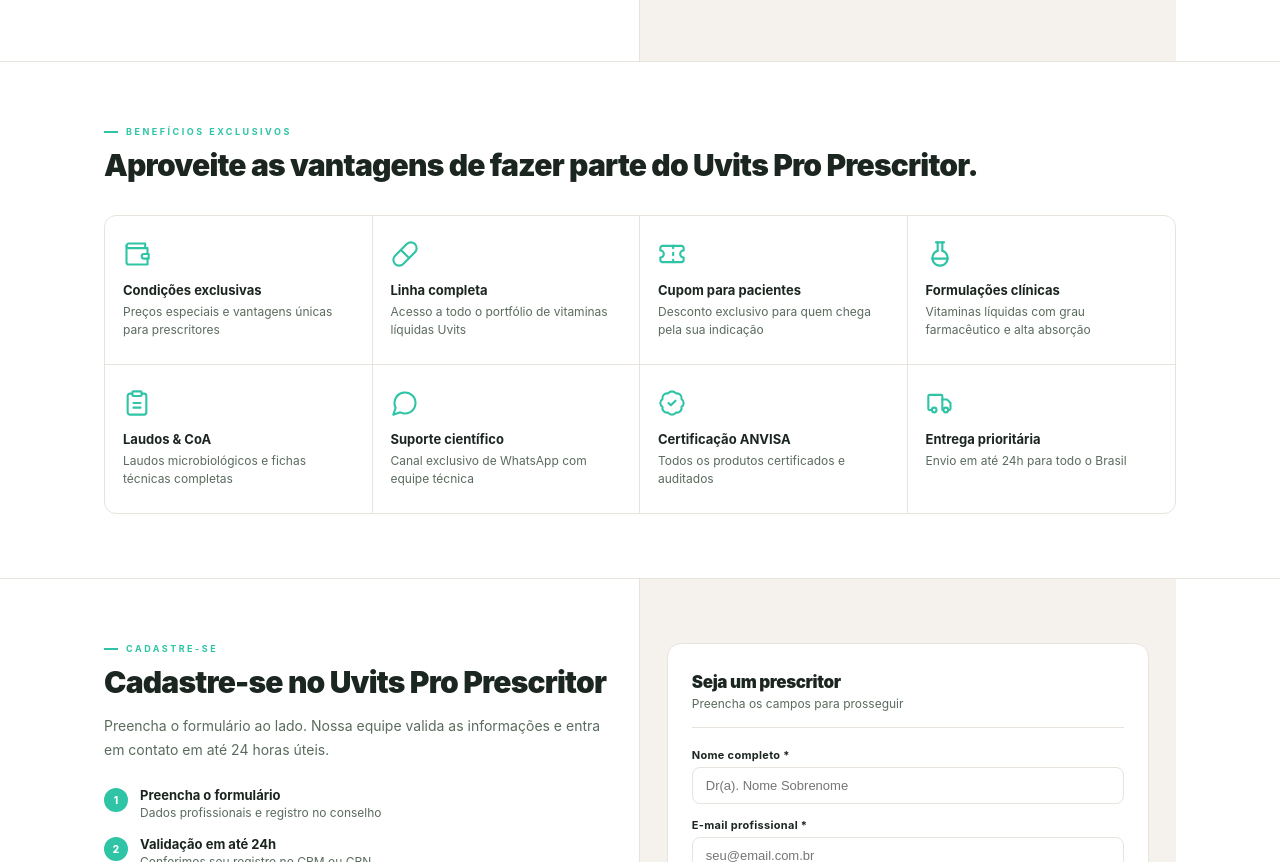
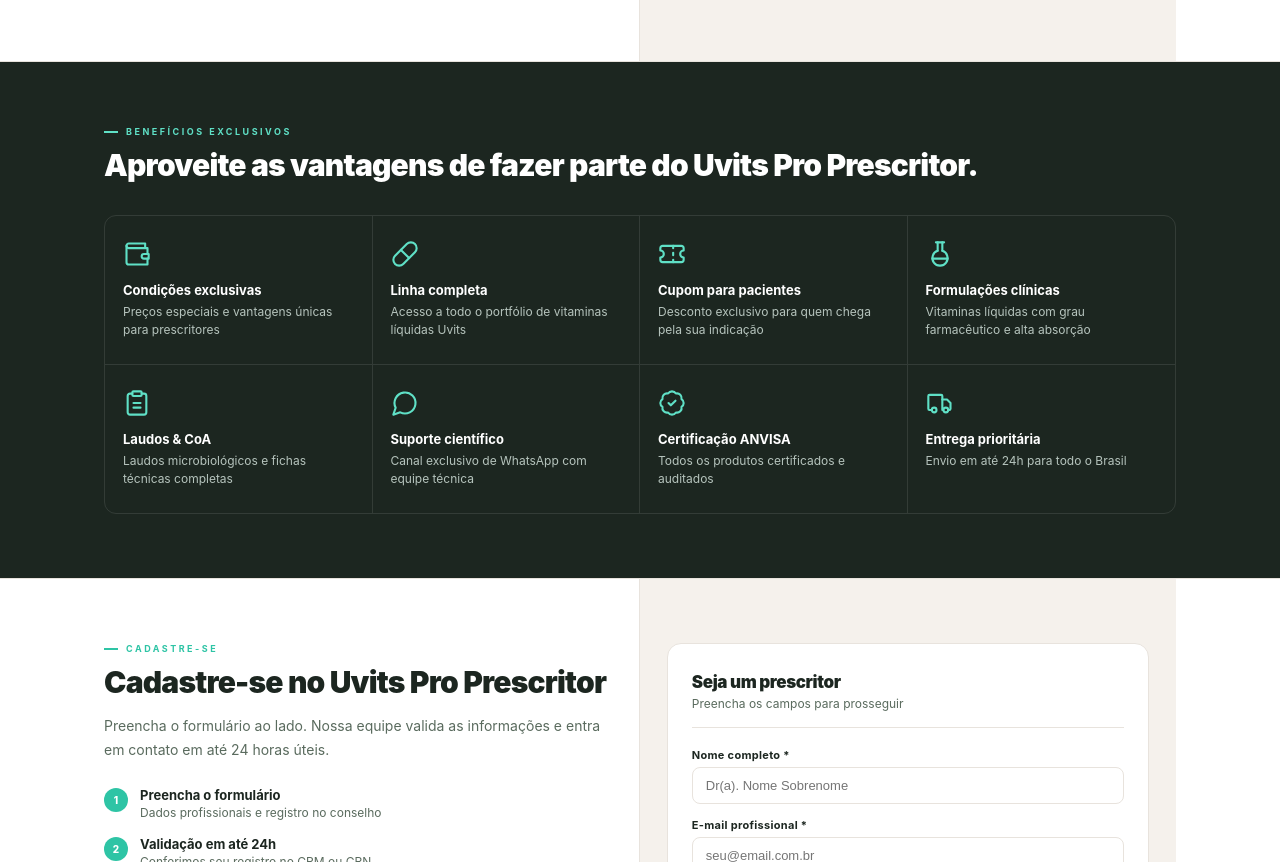
Before and after one commit to UvitsDeveloper/uvits-prescritores, a website: page public/index.html in a window 1280 px wide. Shown: the part 1356-2218 px from the top of the page. Drawn offline with Linux system fonts and the light colour scheme.

Commit message:
style: Atualização na div dos beneficios - Mudança de cor e contraste

```diff
--- a/public/index.html
+++ b/public/index.html
@@ -157,24 +157,30 @@
     .who__stat-num   { font-size: 28px; font-weight: 900; color: var(--primary); letter-spacing: -1px; line-height: 1; }
     .who__stat-label { font-size: 11px; color: var(--text); margin-top: 2px; }
 
-    /* ── BENEFÍCIOS ── */
-    .benefits { padding: 64px 0; border-bottom: 1px solid var(--border); }
+    /* ── BENEFÍCIOS (seção escura) ── */
+    .benefits { padding: 64px 0; border-bottom: 1px solid var(--border); background-color: var(--dark); }
+    /* acentos da seção adaptados ao fundo escuro */
+    .benefits .eyebrow { color: #5fe0c6; }
+    .benefits .eyebrow::before { background: #5fe0c6; }
+    .benefits .section-title { color: #ffffff; }
     .benefits-grid {
       display: grid; grid-template-columns: repeat(4, 1fr);
-      border: 1px solid var(--border); border-radius: 12px;
+      border: 1px solid rgba(255,255,255,.10); border-radius: 12px;
       overflow: hidden; margin-top: 32px;
     }
     .benefit {
       padding: 24px 18px;
-      border-right: 1px solid var(--border);
-      border-bottom: 1px solid var(--border);
+      border-right: 1px solid rgba(255,255,255,.10);
+      border-bottom: 1px solid rgba(255,255,255,.10);
+      transition: background-color .2s ease;
     }
+    .benefit:hover { background-color: rgba(255,255,255,.04); }
     .benefit:nth-child(4n)        { border-right: none; }
     .benefit:nth-last-child(-n+4) { border-bottom: none; }
-    .benefit__icon  { display: block; width: 28px; height: 28px; margin-bottom: 14px; color: var(--primary); }
+    .benefit__icon  { display: block; width: 28px; height: 28px; margin-bottom: 14px; color: #5fe0c6; }
     .benefit__icon svg { width: 100%; height: 100%; }
-    .benefit__title { font-size: 13px; font-weight: 700; margin-bottom: 5px; }
-    .benefit__desc  { font-size: 12px; color: var(--text); line-height: 1.55; }
+    .benefit__title { font-size: 13px; font-weight: 700; margin-bottom: 5px; color: #ffffff; }
+    .benefit__desc  { font-size: 12px; color: #b6c4bd; line-height: 1.55; }
 
     /* ── FORMULÁRIO ── */
     .form-section { border-bottom: 1px solid var(--border); }
```
Also changed, not shown: 1 other file.
